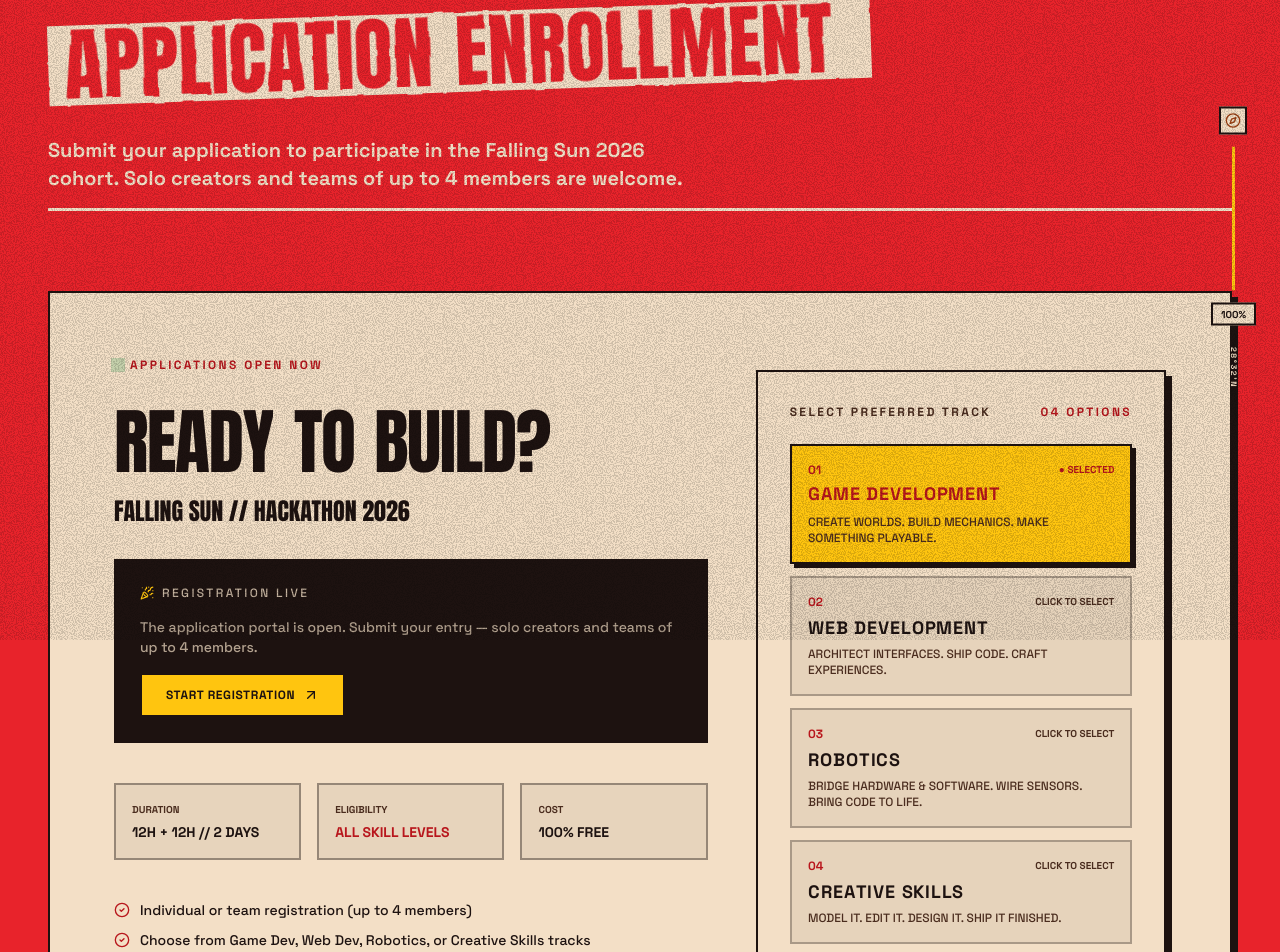
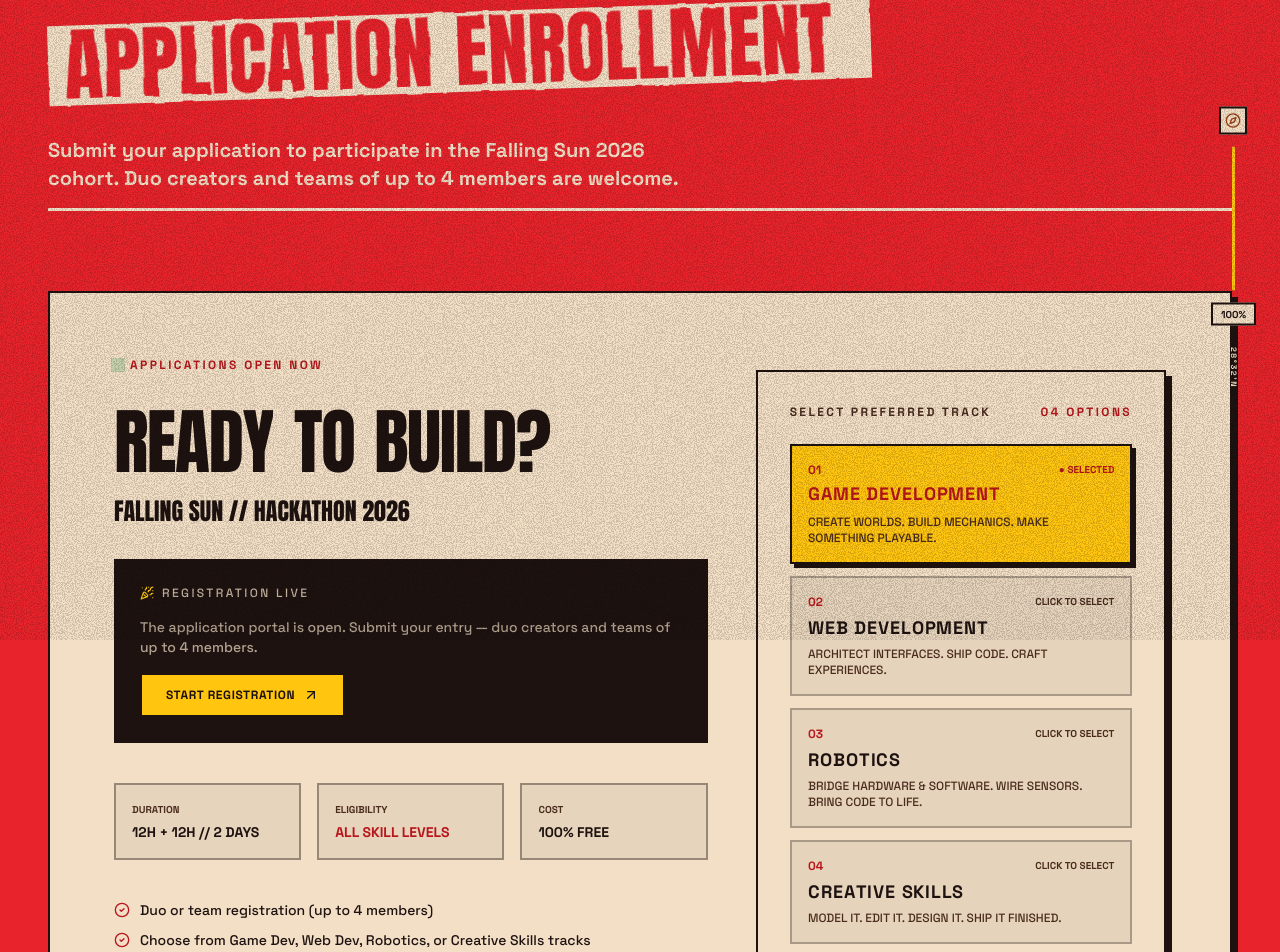
Before and after one commit to saraswatutkarsh27-cloud/Falling-Sun-, a React (Vite) app: page /register in a window 1280 px wide. Shown: the part 160-1112 px from the top of the page. Built offline with nearby package versions, Linux system fonts and the light colour scheme; a web font is replaced by a local one.

Commit message:
Copy: solo -> duo for team registration wording

```diff
--- a/src/components/common/RegistrationLockModal.tsx
+++ b/src/components/common/RegistrationLockModal.tsx
@@ -87,7 +87,7 @@ const RegistrationLockModal: React.FC<{ show: boolean; onClose: () => void }> =
                     </p>
                   </div>
                   <p className="text-center text-ink-muted text-sm mb-6 font-sans">
-                    Applications are now open. Submit your application before the deadline — solo or teams of up to 4.
+                    Applications are now open. Submit your application before the deadline — duo or teams of up to 4.
                   </p>
                   <a
                     href={getRegistrationTarget()}
--- a/src/components/common/RouteSeo.tsx
+++ b/src/components/common/RouteSeo.tsx
@@ -45,7 +45,7 @@ const ROUTE_META: Record<string, { title: string; description: string }> = {
   '/register': {
     title: 'Register | FALLING SUN 2026 — Applications',
     description:
-      'Register for FALLING SUN 2026. Hackers can apply solo or in teams of up to 4 across Game Dev, Web Dev, Robotics, and Creative Skills. 100% free.',
+      'Register for FALLING SUN 2026. Hackers can apply duo or in teams of up to 4 across Game Dev, Web Dev, Robotics, and Creative Skills. 100% free.',
   },
 };
 
--- a/src/config/eventConfig.ts
+++ b/src/config/eventConfig.ts
@@ -403,9 +403,9 @@ export const eventConfig: EventConfig = {
     },
     {
       id: "f5",
-      question: "CAN I PARTICIPATE SOLO OR AS A TEAM?",
+      question: "CAN I PARTICIPATE DUO OR AS A TEAM?",
       answer:
-        "You may register individually or form a team of up to 4 members. If you don't have a team beforehand, our official WhatsApp community will host dedicated team-formation sessions before the opening ceremony.",
+        "You may register in a duo or form a team of up to 4 members. If you don't have a team beforehand, our official WhatsApp community will host dedicated team-formation sessions before the opening ceremony.",
       category: "Participation",
     },
     {
--- a/src/pages/HomePage.tsx
+++ b/src/pages/HomePage.tsx
@@ -39,7 +39,7 @@ export const HomePage: React.FC = () => {
           'ZERO SPAM',
           'ALL SKILL LEVELS WELCOME',
           'BRING YOUR OWN HARDWARE',
-          'SOLO OR UP TO 4 MEMBERS',
+          'DUO OR UP TO 4 MEMBERS',
           'DIRECT WHATSAPP DISPATCH',
         ]}
       />
--- a/src/pages/RegisterPage.tsx
+++ b/src/pages/RegisterPage.tsx
@@ -28,7 +28,7 @@ export const RegisterPage: React.FC = () => {
           number="07"
           category="REGISTRATION PORTAL"
           title="APPLICATION ENROLLMENT"
-          subtitle="Submit your application to participate in the Falling Sun 2026 cohort. Solo creators and teams of up to 4 members are welcome."
+          subtitle="Submit your application to participate in the Falling Sun 2026 cohort. Duo creators and teams of up to 4 members are welcome."
         />
 
         {/* Hero Card: READY TO BUILD? (Light Theme) */}
@@ -64,7 +64,7 @@ export const RegisterPage: React.FC = () => {
                 {registrationOpen ? (
                   <div className="space-y-4">
                     <p className="text-cream/70 text-sm font-sans">
-                      The application portal is open. Submit your entry — solo creators and teams of up to 4 members.
+                      The application portal is open. Submit your entry — duo creators and teams of up to 4 members.
                     </p>
                     <a
                       href={getRegistrationTarget()}
@@ -109,7 +109,7 @@ export const RegisterPage: React.FC = () => {
               <div className="space-y-2.5 pt-2 text-xs sm:text-sm text-ink font-sans font-medium">
                 <div className="flex items-center gap-2.5">
                   <CheckCircle2 className="w-4 h-4 text-reddark shrink-0" />
-                  <span>Individual or team registration (up to 4 members)</span>
+                  <span>Duo or team registration (up to 4 members)</span>
                 </div>
                 <div className="flex items-center gap-2.5">
                   <CheckCircle2 className="w-4 h-4 text-reddark shrink-0" />
```
